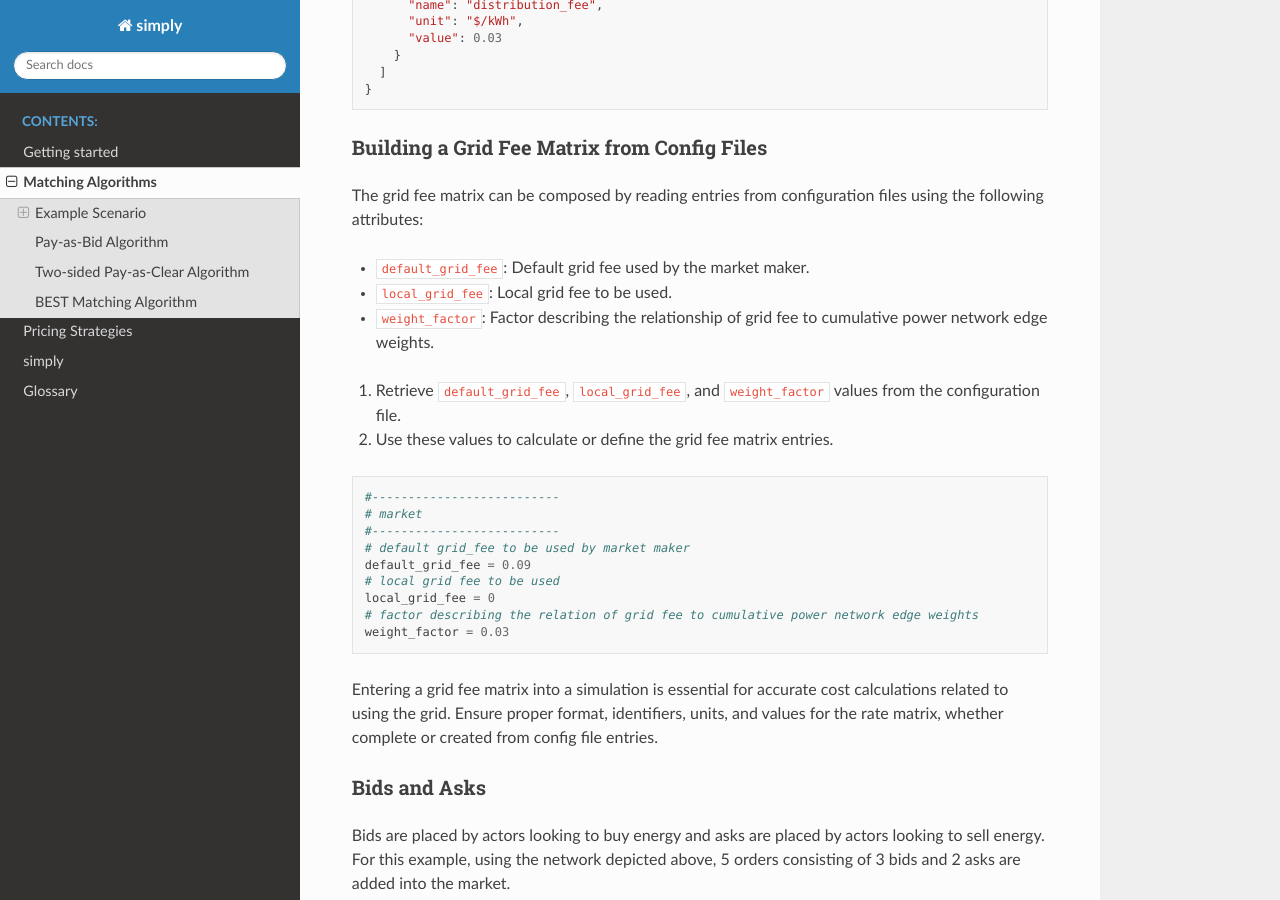
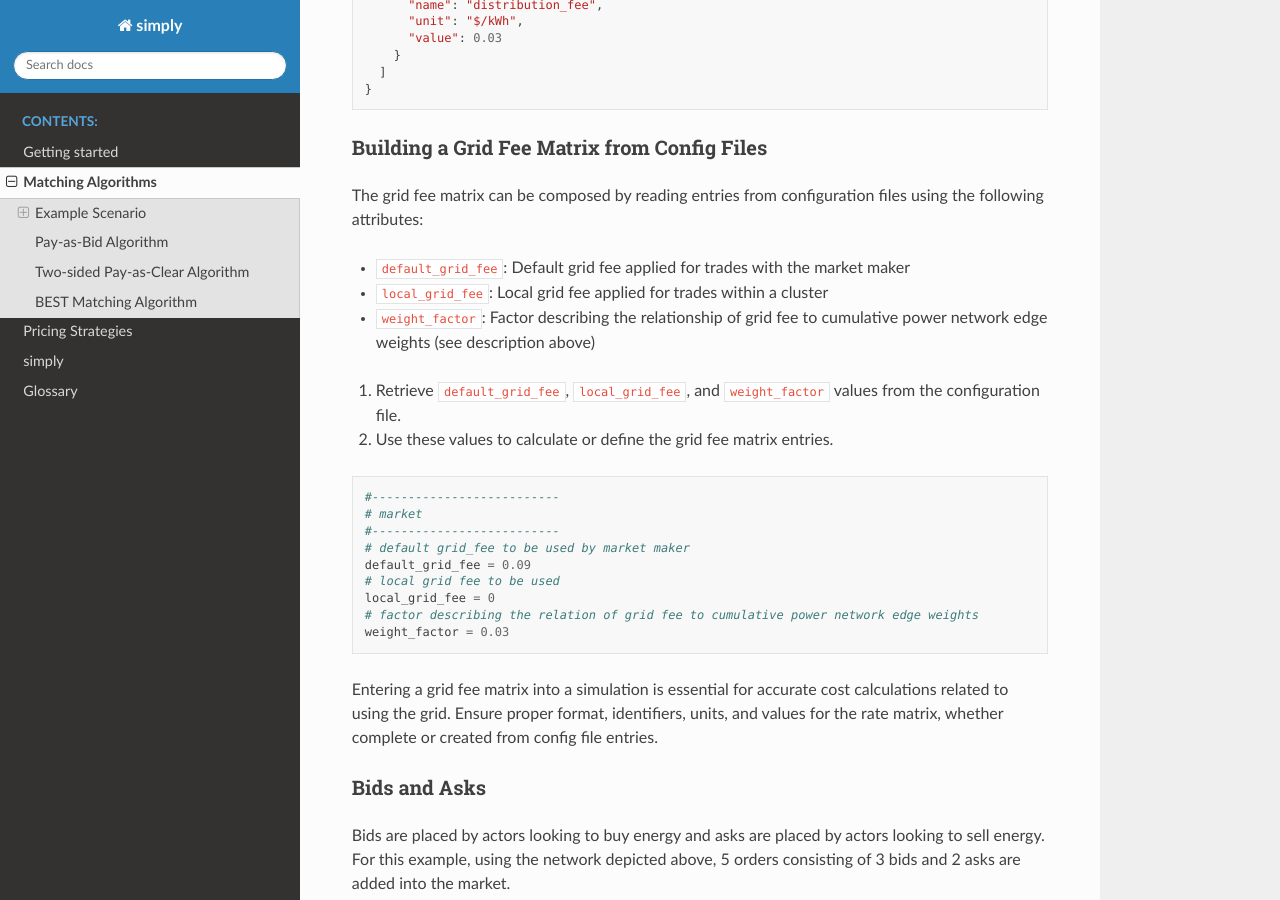
Before and after one commit to BESTenergytrade/simply, a Sphinx documentation site: the page built from doc/source/matching_strategies.rst, in a window 1280 px wide and 900 px high, scrolled down 2358 px. Built offline with Sphinx 7.4.7 and the Read the Docs theme 2.0.0, drawn with Linux system fonts in a browser that asks for light colours; formulas are drawn with MathJax 3.

Commit message:
Update doc/source/matching_strategies.rst
Co-authored-by: j-ti <56872869+j-ti@users.noreply.github.com>

```diff
--- a/doc/source/matching_strategies.rst
+++ b/doc/source/matching_strategies.rst
@@ -112,9 +112,9 @@ Composition from Config Files
 
 The grid fee matrix can be composed by reading entries from configuration files using the following attributes:
 
-- ``default_grid_fee``: Default grid fee used by the market maker.
-- ``local_grid_fee``: Local grid fee to be used.
-- ``weight_factor``: Factor describing the relationship of grid fee to cumulative power network edge weights.
+- ``default_grid_fee``: Default grid fee applied for trades with the market maker
+- ``local_grid_fee``: Local grid fee applied for trades within a cluster
+- ``weight_factor``: Factor describing the relationship of grid fee to cumulative power network edge weights (see description above)
 
 Steps to Build Grid Fee Matrix
 """"""""""""""""""""""""""""""
```
